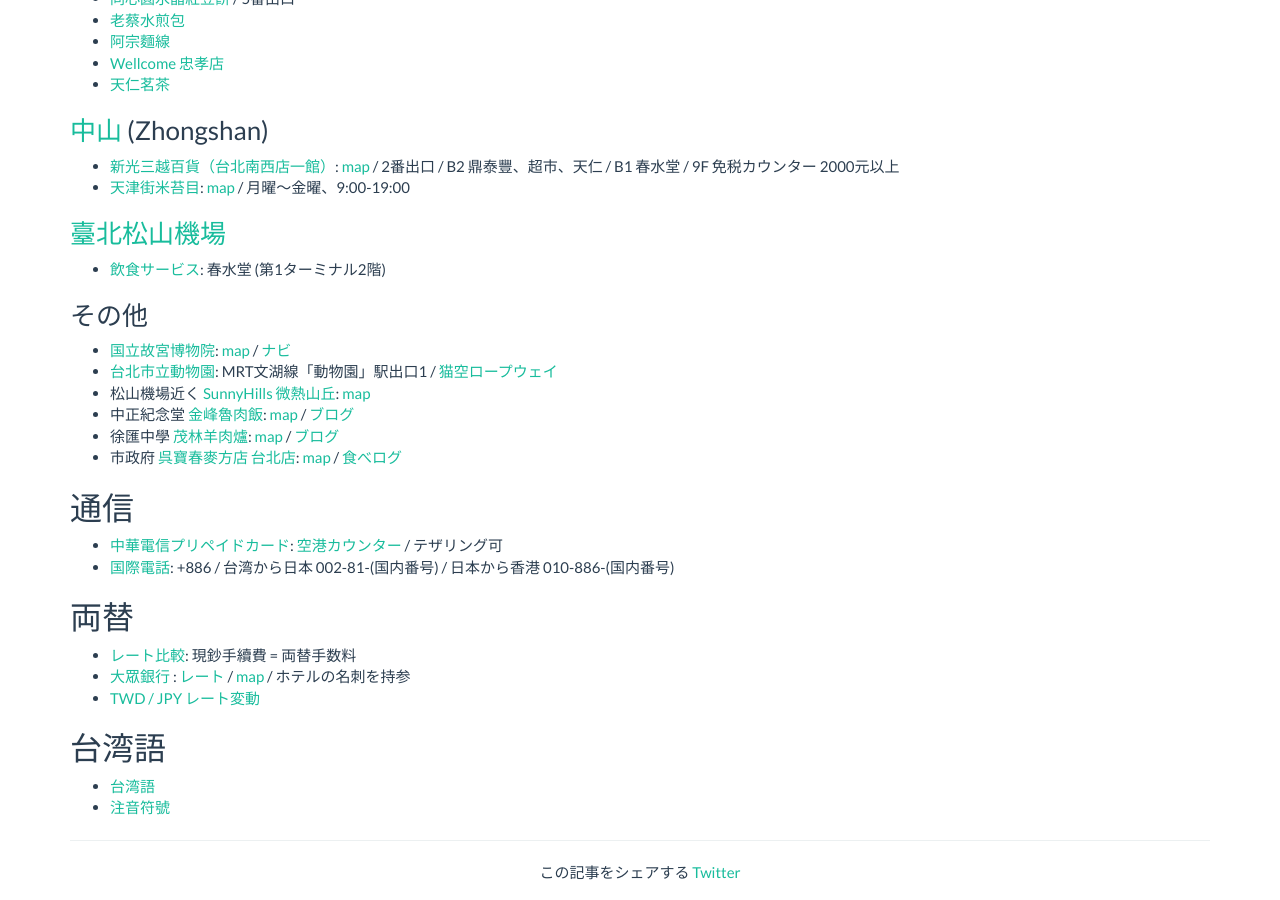
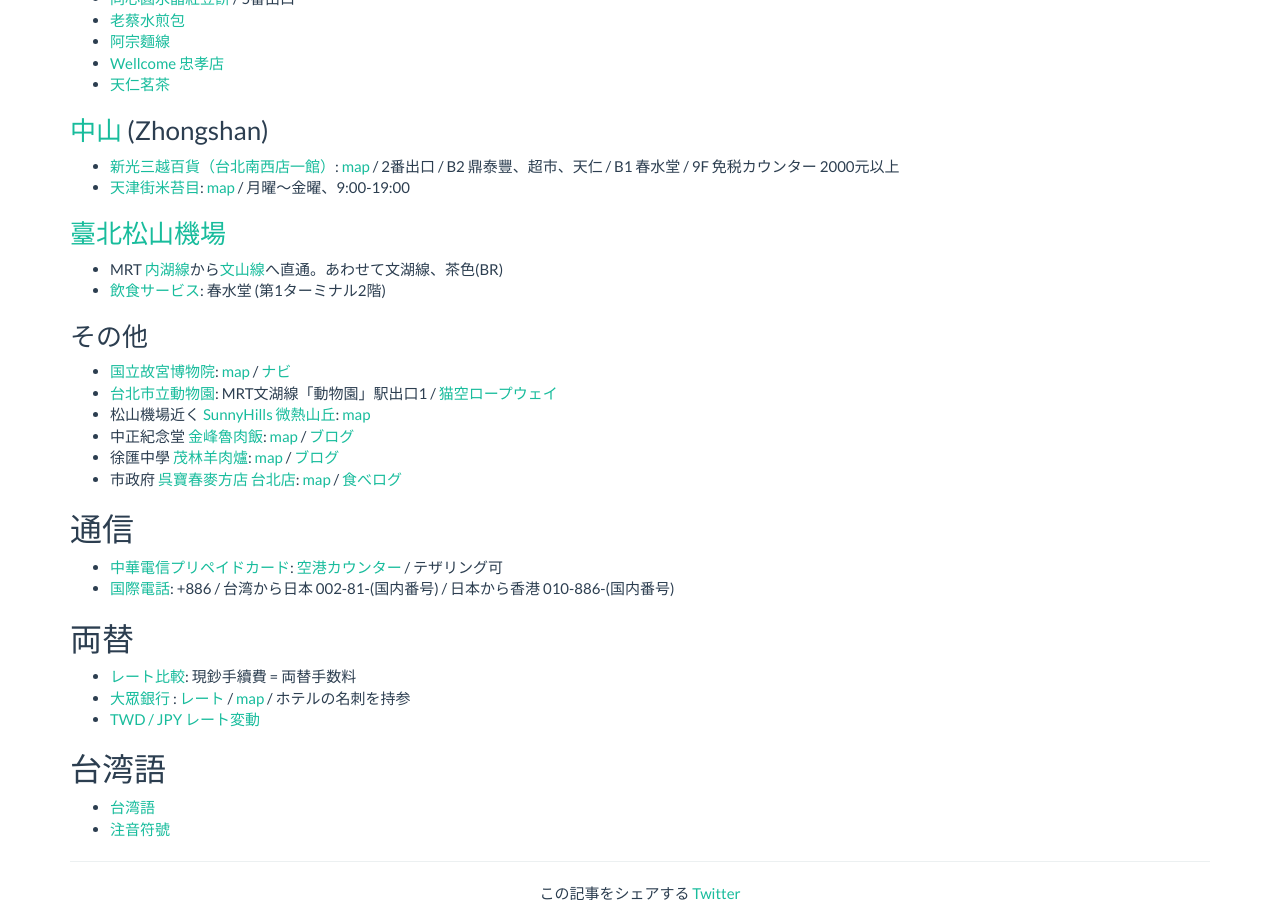
Before and after one commit to sekika/sekika.github.io, a Jekyll site: the page built from _posts/2017-04-01-Taipei.md, in a window 1280 px wide and 900 px high, scrolled down 1502 px. Built offline with Jekyll 4.4.1, drawn with Linux system fonts in a browser that asks for light colours; nearby versions of some CDN libraries; comment, search, counter and statistics services are not loaded.

Commit message:
松山機場のMRT

```diff
--- a/_posts/2017-04-01-Taipei.md
+++ b/_posts/2017-04-01-Taipei.md
@@ -71,6 +71,8 @@
 * [天津街米苔目](facebook.com/pages/天津街米苔目/212898068724937): [map](https://goo.gl/maps/xkd5E344KM12) / 月曜〜金曜、9:00-19:00
 
 ### [臺北松山機場](http://www.tsa.gov.tw/tsa/ja/home.aspx) ###
+
+* MRT [内湖線](https://ja.wikipedia.org/wiki/%E5%8F%B0%E5%8C%97%E6%8D%B7%E9%81%8B%E5%86%85%E6%B9%96%E7%B7%9A)から[文山線](https://ja.wikipedia.org/wiki/%E5%8F%B0%E5%8C%97%E6%8D%B7%E9%81%8B%E6%96%87%E5%B1%B1%E7%B7%9A)へ直通。あわせて文湖線、茶色(BR)
 * [飲食サービス](http://www.tsa.gov.tw/tsa/ja/psg_restaurants.aspx): 春水堂 (第1ターミナル2階)
 
 ### その他 ###
```
